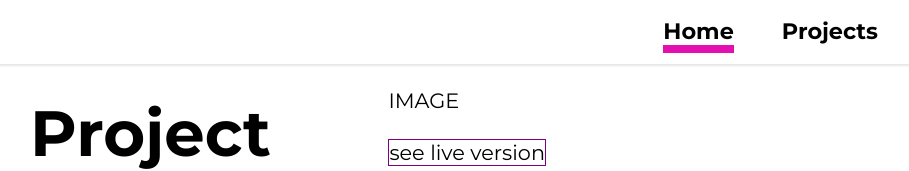
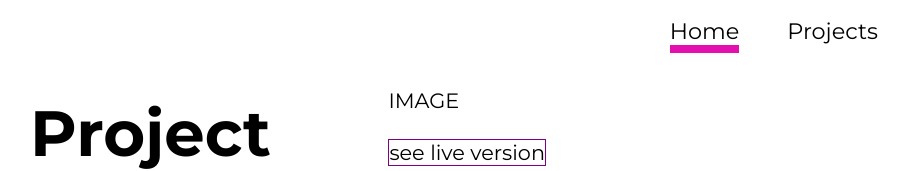
Before and after one commit to mrautenberg/portfolio, a React (Create React App) app: page /projects in a window 1280 px wide. Shown: the top 171 px of the page, without its empty margins (162-1071 px from the left). Built offline with nearby package versions, Linux system fonts and the light colour scheme.

Commit message:
:lipstick: bye bye navbar border and css cleanup

```diff
--- a/src/App.js
+++ b/src/App.js
@@ -9,8 +9,8 @@ const App = () => {
   return (
     <div>
       <Router>
-        <Navbar />
         <div className="container">
+          <Navbar />
           <Switch>
             <Route exact path="/">
               <Home />
--- a/src/index.css
+++ b/src/index.css
@@ -47,14 +47,11 @@ nav {
   align-items: center;
   justify-content: flex-end;
   height: 8vh;
-  font-weight: 700;
-  box-shadow: 0px 2px 2px rgba(0, 0, 0, 0.1);
 }
 
 ul {
   display: flex;
   align-items: center;
-  margin-right: 15%;
 }
 
 li {
@@ -90,12 +87,10 @@ nav a {
   flex: 1;
 }
 
-.home-intro,
 .project-picture {
   width: 60%;
 }
 
-.home-github,
 .project-text {
   width: 30%;
 }
```
